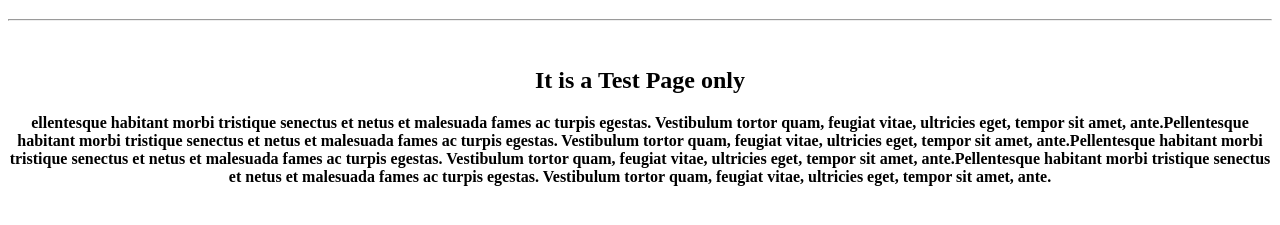
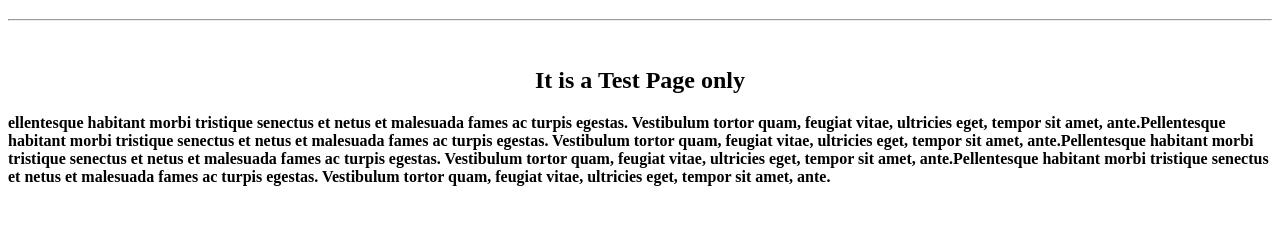
Before and after one commit to Opteronic/site, a plain HTML site: page index.html in a window 1280 px wide. Shown: the part 71-296 px from the top of the page. Drawn offline with Linux system fonts and the light colour scheme.

Commit message:
Update index.html

```diff
--- a/index.html
+++ b/index.html
@@ -9,12 +9,14 @@
       <div align="center"><h1> Hello! </h1></div>
     <hr>
 	<br>
-	<div align="center" width="600px">
+	<div align="center" width="400px">
                 <p>
 			<h2>It is a Test Page only</h2>
 		</p>
-		<b>
-		   ellentesque habitant morbi tristique senectus et netus et malesuada fames ac turpis egestas. Vestibulum tortor quam, feugiat vitae, ultricies eget, tempor sit amet, ante.Pellentesque habitant morbi tristique senectus et netus et malesuada fames ac turpis egestas. Vestibulum tortor quam, feugiat vitae, ultricies eget, tempor sit amet, ante.Pellentesque habitant morbi tristique senectus et netus et malesuada fames ac turpis egestas. Vestibulum tortor quam, feugiat vitae, ultricies eget, tempor sit amet, ante.Pellentesque habitant morbi tristique senectus et netus et malesuada fames ac turpis egestas. Vestibulum tortor quam, feugiat vitae, ultricies eget, tempor sit amet, ante.
-		</b>
+		<p align="left">
+	                <b>
+			   ellentesque habitant morbi tristique senectus et netus et malesuada fames ac turpis egestas. Vestibulum tortor quam, feugiat vitae, ultricies eget, tempor sit amet, ante.Pellentesque habitant morbi tristique senectus et netus et malesuada fames ac turpis egestas. Vestibulum tortor quam, feugiat vitae, ultricies eget, tempor sit amet, ante.Pellentesque habitant morbi tristique senectus et netus et malesuada fames ac turpis egestas. Vestibulum tortor quam, feugiat vitae, ultricies eget, tempor sit amet, ante.Pellentesque habitant morbi tristique senectus et netus et malesuada fames ac turpis egestas. Vestibulum tortor quam, feugiat vitae, ultricies eget, tempor sit amet, ante.
+			</b>
+		</p>
 </body>
 </html>
```
